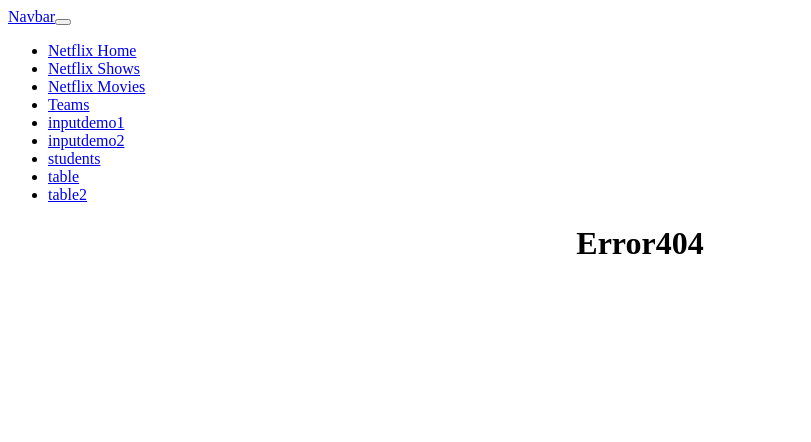
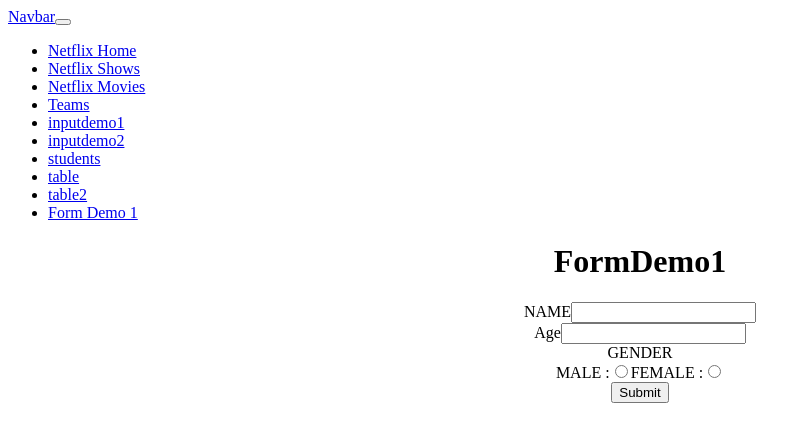
Before and after one commit to samirvithlani/mern_26_fullday25, a React app: page /formdemo1 in a window 1280 px wide. Shown: the top 442 px of the page, without its empty margins (0-811 px from the left). Built offline with nearby package versions, Linux system fonts and the light colour scheme; the HTML template or start-up script is replaced by a standard one.

Commit message:
handleSubmit

```diff
--- a/package.json
+++ b/package.json
@@ -12,6 +12,7 @@
   "dependencies": {
     "react": "^18.2.0",
     "react-dom": "^18.2.0",
+    "react-hook-form": "^7.76.1",
     "react-router-dom": "^7.14.2"
   },
   "devDependencies": {
--- a/src/App.jsx
+++ b/src/App.jsx
@@ -28,6 +28,7 @@
 import { Students } from './components/Students'
 import { TableDemo1 } from './components/TableDemo1'
 import { TableDemo2 } from './components/TableDemo2'
+import { FormDemo1 } from './components/form/FormDemo1'
 
 
 function App() {
@@ -54,6 +55,7 @@
           <Route path='/students' element = {<Students/>}></Route>
           <Route path='/table' element = {<TableDemo1></TableDemo1>}></Route>
           <Route path='/table2' element = {<TableDemo2/>}></Route>
+          <Route path='/formdemo1' element ={<FormDemo1/>}></Route>
         </Routes>
     </div>
   )
--- a/src/components/Navbar.jsx
+++ b/src/components/Navbar.jsx
@@ -92,6 +92,11 @@
                 table2
               </Link>
             </li>
+            <li class="nav-item active">
+              <Link class="nav-link" to="/formdemo1">
+                Form Demo 1
+              </Link>
+            </li>
 
 
 
--- /dev/null
+++ b/src/components/form/FormDemo1.jsx
@@ -0,0 +1,38 @@
+import React from 'react'
+import { useForm } from 'react-hook-form'
+
+export const FormDemo1 = () => {
+
+    const {register,handleSubmit} = useForm()
+    //register is use for regsiter inputs
+    //handlesubmit funciton is use for handle submit event and provide register data
+
+    const submitHandler = (data)=>{
+        console.log(data)
+    }
+
+  return (
+    <div style={{textAlign:"center"}}>
+        <h1>FormDemo1</h1>
+        <form onSubmit={handleSubmit(submitHandler)}>
+            <div>
+                <label>NAME</label>
+                <input type='text'{...register("name")}></input>
+            </div>
+            <div>
+                <label>Age</label>
+                <input type='text' {...register("age")}></input>
+            </div>
+            <div>
+                <label>GENDER</label>
+                <br></br>
+                MALE :<input type='radio' value="male" {...register("gender")} ></input>
+                FEMALE :<input type='radio' value="female" {...register("gender")} ></input>
+            </div>
+            <div>
+                <input type='submit'></input>
+            </div>
+        </form>
+    </div>
+  )
+}
```
Also changed, not shown: th.txt, 1 other file (tests, documents, lock files or other folders).
